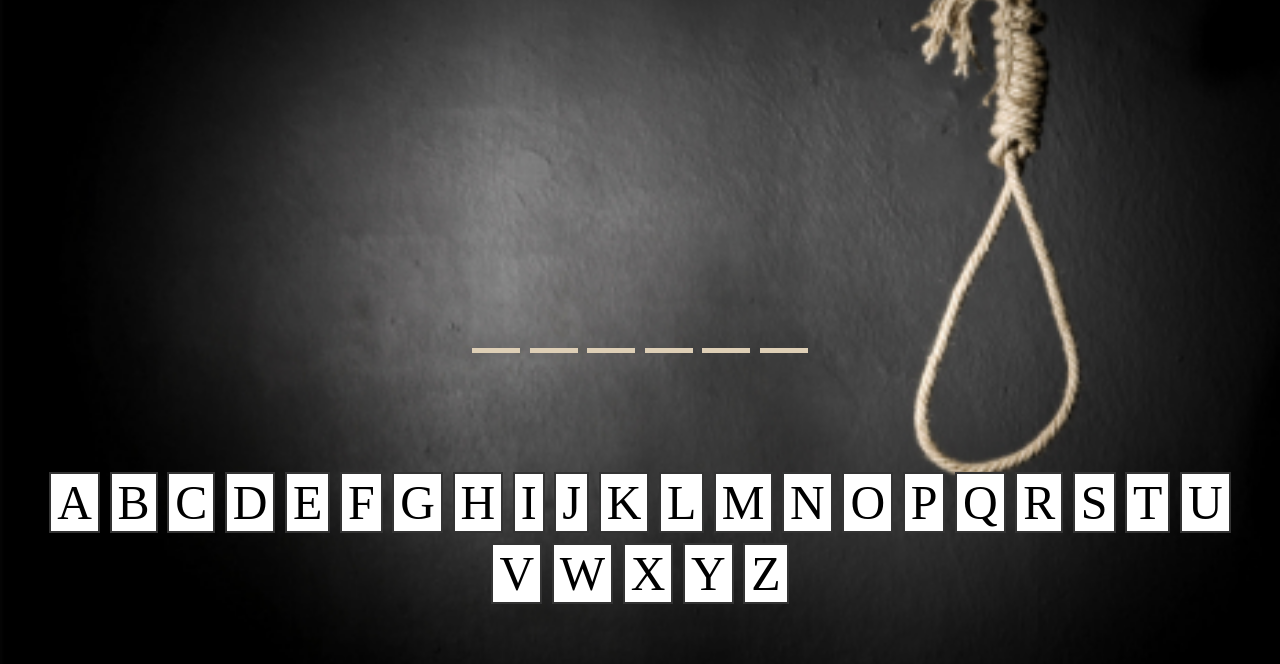
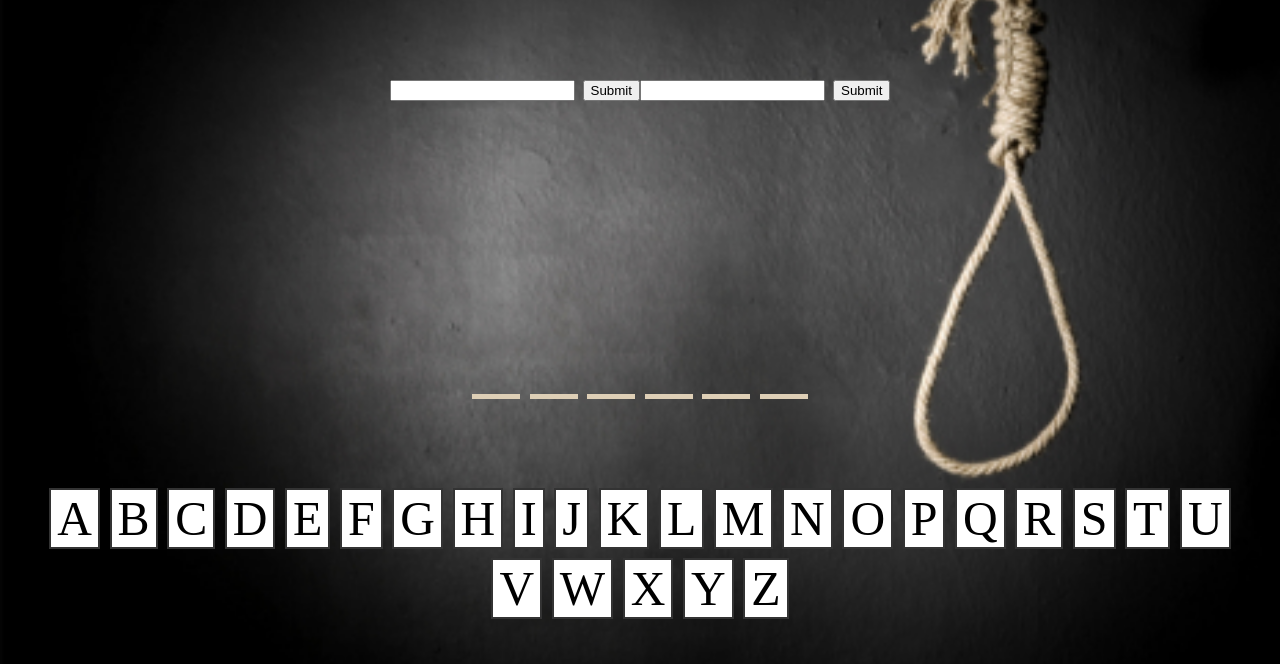
Before and after one commit to bam1056/hangman, a plain HTML site: page index.html in a window 1280 px wide. Shown: the part 134-798 px from the top of the page. Drawn offline with Linux system fonts and the light colour scheme; a web font is replaced by a local one.

Commit message:
trying to create two player version

```diff
--- a/index.html
+++ b/index.html
@@ -11,6 +11,16 @@
   <body>
     <main>
       <h1>Hangman!</h1>
+      <div class="names">
+        <form class="player one">
+          <input type="text" name="player1" value="">
+          <input type="submit">
+        </form>
+        <form class="player two">
+          <input type="text" name="player2" value="">
+          <input type="submit">
+        </form>
+      </div>
       <div class="counter"></div>
       <div class="word"></div>
       <div class="input"></div>
--- a/main.css
+++ b/main.css
@@ -28,7 +28,9 @@ main {
 h1 {
   margin: 0 auto;
 }
-
+.names {
+  display: flex;
+}
 .word {
   font-family: 'Amatic SC', cursive;
   font-size: 3em;
```
